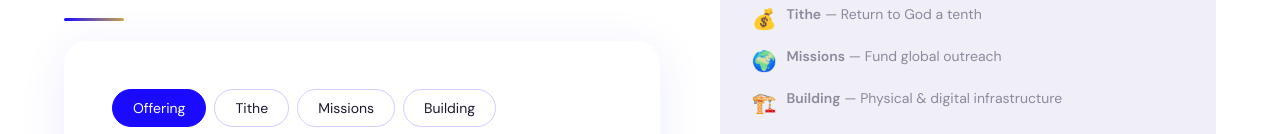
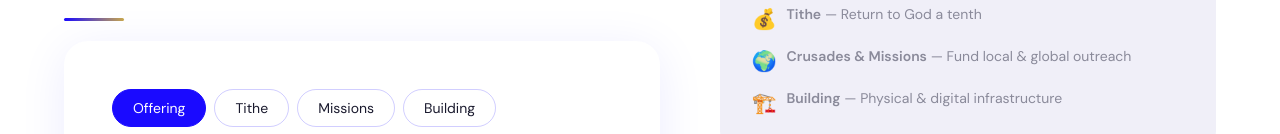
Before and after one commit to SpidaAfrica/Holyspirithub, a React (Create React App) app: page /give in a window 1280 px wide. Shown: the part 631-765 px from the top of the page. Built offline with nearby package versions, Linux system fonts and the light colour scheme.

Commit message:
Update Give.jsx

```diff
--- a/src/pages/Give.jsx
+++ b/src/pages/Give.jsx
@@ -48,7 +48,7 @@ export default function Give() {
         </div>
       </div>
       <div>
-        <div style={{background:"var(--grey-light)",borderRadius:20,padding:32,marginBottom:20}}><h3 style={{fontSize:20,marginBottom:10}}>Giving Categories</h3><ul style={{listStyle:"none",display:"flex",flexDirection:"column",gap:10,fontSize:14,color:"var(--grey)"}}>{[["🌾","Offering","General ministry operations"],["💰","Tithe","Return to God a tenth"],["🌍","Missions","Fund global outreach"],["🏗️","Building","Physical & digital infrastructure"]].map(([icon,n,d])=><li key={n} style={{display:"flex",gap:10}}><span style={{fontSize:20}}>{icon}</span><div><strong>{n}</strong> — {d}</div></li>)}</ul></div>
+        <div style={{background:"var(--grey-light)",borderRadius:20,padding:32,marginBottom:20}}><h3 style={{fontSize:20,marginBottom:10}}>Giving Categories</h3><ul style={{listStyle:"none",display:"flex",flexDirection:"column",gap:10,fontSize:14,color:"var(--grey)"}}>{[["🌾","Offering","General ministry operations"],["💰","Tithe","Return to God a tenth"],["🌍","Crusades & Missions","Fund local & global outreach"],["🏗️","Building","Physical & digital infrastructure"]].map(([icon,n,d])=><li key={n} style={{display:"flex",gap:10}}><span style={{fontSize:20}}>{icon}</span><div><strong>{n}</strong> — {d}</div></li>)}</ul></div>
         <div className="scripture-card"><blockquote>"Each of you should give what you have decided in your heart to give, not reluctantly or under compulsion, for God loves a cheerful giver."</blockquote><cite>— 2 Corinthians 9:7</cite></div>
       </div>
     </div></div></section>
```
